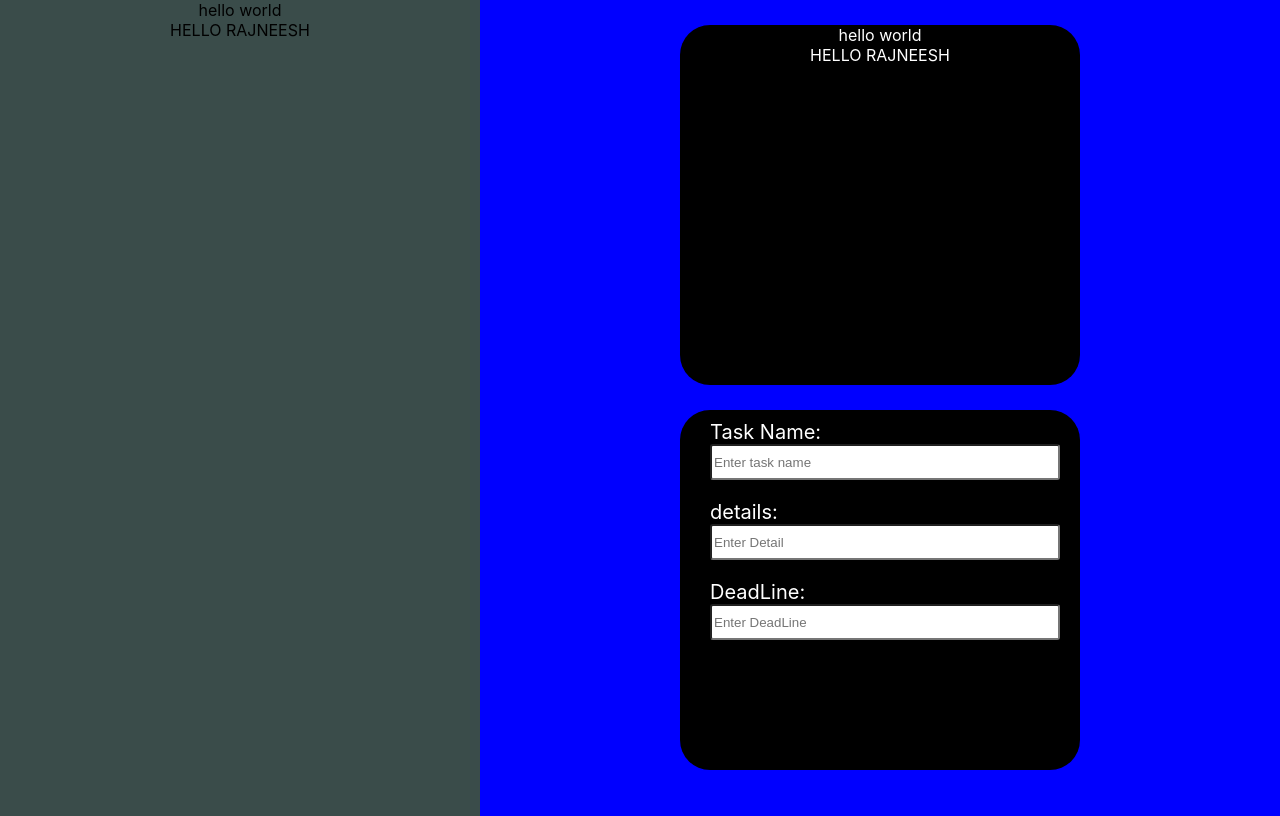
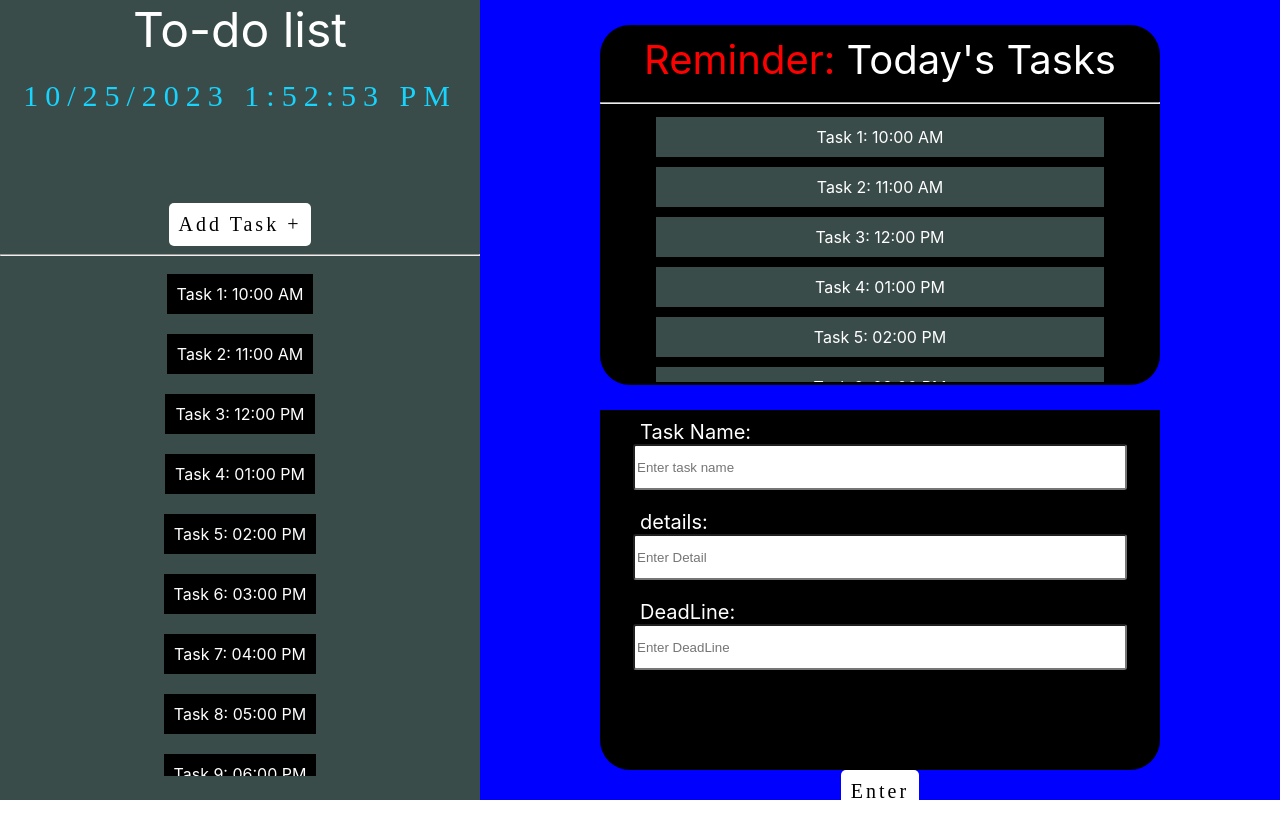
Before and after one commit to Rajneesh26D/TO-DO-List-Reminder, a React (Create React App) app: page / in a window 1280 px wide. Built offline with nearby package versions, Linux system fonts and the light colour scheme.

Commit message:
almost done with website ui

```diff
--- a/src/App.js
+++ b/src/App.js
@@ -4,14 +4,75 @@ import Reminder from "./Components/reminder";
 import './App.css'
 
 function App() {
+  const tasks = [
+    {
+      name: "Task 1",
+      time: "10:00 AM"
+    },
+    {
+      name: "Task 2",
+      time: "11:00 AM"
+    },
+    {
+      name: "Task 3",
+      time: "12:00 PM"
+    },
+    {
+      name: "Task 4",
+      time: "01:00 PM"
+    },
+    {
+      name: "Task 5",
+      time: "02:00 PM"
+    },
+    {
+      name: "Task 6",
+      time: "03:00 PM"
+    },
+    {
+      name: "Task 7",
+      time: "04:00 PM"
+    },
+    {
+      name: "Task 8",
+      time: "05:00 PM"
+    },
+    {
+      name: "Task 9",
+      time: "06:00 PM"
+    },
+    {
+      name: "Task 10",
+      time: "07:00 PM"
+    },
+    {
+      name: "Task 11",
+      time: "08:00 PM"
+    },
+    {
+      name: "Task 12",
+      time: "09:00 PM"
+    },
+    {
+      name: "Task 13",
+      time: "10:00 PM"
+    },
+    {
+      name: "Task 14",
+      time: "11:00 PM"
+    },
+    {
+      name: "Task 15",
+      time: "12:00 AM"
+    }
+  ]
   return (
     <div className="App">
-      <Main/>
+      <Main />
       <div className="right-side">
-      <Reminder/>
-      <Input/>
+        <Reminder tasks={tasks}/>
+        <Input />
       </div>
-
     </div>
   );
 }
--- a/src/Components/input.css
+++ b/src/Components/input.css
@@ -1,29 +1,26 @@
-.input-div{
+.input-div {
     background-color: black;
     color: white;
-    width: 50%;
+    width: 70%;
     height: 45vh;
     border-radius: 30px;
     margin: 0px 100px 0px 100px;
-
 }
 
-
-.task-name, .details, .Time{
+.task-name, .details, .time {
     padding: 10px;
 }
 
-.task-header{
+.task-header {
     display: flex;
     font-size: 20px;
-    align-items: start;
-    margin: 0 0 0 20px;
+    align-items: flex-start;
+    margin: 0 0 0 30px;
 }
 
-input{
+input {
     width: 90%;
-    height: 30px;
-    margin: 0 0 0 10px;
+    height: 40px;
+    margin: 0;
     border-radius: 3px;
-
 }
--- a/src/Components/input.js
+++ b/src/Components/input.js
@@ -2,22 +2,21 @@ import './input.css'
 
 
 function Input() {
-    return(
+    return (
         <div className="input-div">
             <div className="task-name">
                 <p className='task-header'>Task Name:</p>
                 <input type="text" placeholder='Enter task name' />
             </div>
-
-
             <div className="details">
                 <p className='task-header'>details:</p>
                 <input type="text" placeholder='Enter Detail' />
             </div>
-        <div className="Time">
+            <div className="time">
                 <p className='task-header'>DeadLine:</p>
                 <input type="text" placeholder='Enter DeadLine' />
             </div>
+            <button>Enter</button>
         </div>
     )
 }
--- a/src/Components/main.css
+++ b/src/Components/main.css
@@ -1,5 +1,52 @@
-.main-div{
+.main-div {
     width: 60%;
-    height:102vh;
+    height:100vh;
     background-color: #3a4c4a;
+    color: white;
 }
+
+.title {
+    font-size: 48px;
+}
+
+.time-box {
+    color: #17D4FE;
+    font-size: 30px;
+    font-family: Orbitron;
+    letter-spacing: 7px;
+}
+
+button {
+    background-color: white;
+    color: black;
+    border-radius: 5px;
+    border: none;
+    padding: 10px;
+    font-size: 20px;
+    font-family: Orbitron;
+    letter-spacing: 3px;
+    cursor: pointer;
+    margin: 90px 0 0 0;
+}
+
+button:hover {
+    background-color: rgb(124, 121, 121);
+
+}
+
+.list {
+    display: flex;
+    flex-direction: column;
+    align-items: center;
+    height: 64vh;
+    overflow: scroll;
+}
+
+.task{
+    padding: 10px;
+}
+
+.task-name, .details, .time {
+    background-color: black;
+    color: white;
+}
--- a/src/Components/main.js
+++ b/src/Components/main.js
@@ -1,12 +1,102 @@
-import  './main.css'
+import { useEffect, useState } from 'react';
+import './main.css'
 
 
 function Main() {
-    return(
-       <div className="main-div">
-        <div className="title"> hello world</div>
-        <div className="task-box"> HELLO RAJNEESH</div>
-       </div>
+    var [date, setDate] = useState(new Date());
+    var [task, setTask] = useState([]);
+
+    const tasks = [
+        {
+            name: "Task 1",
+            time: "10:00 AM"
+        },
+        {
+            name: "Task 2",
+            time: "11:00 AM"
+        },
+        {
+            name: "Task 3",
+            time: "12:00 PM"
+        },
+        {
+            name: "Task 4",
+            time: "01:00 PM"
+        },
+        {
+            name: "Task 5",
+            time: "02:00 PM"
+        },
+        {
+            name: "Task 6",
+            time: "03:00 PM"
+        },
+        {
+            name: "Task 7",
+            time: "04:00 PM"
+        },
+        {
+            name: "Task 8",
+            time: "05:00 PM"
+        },
+        {
+            name: "Task 9",
+            time: "06:00 PM"
+        },
+        {
+            name: "Task 10",
+            time: "07:00 PM"
+        },
+        {
+            name: "Task 11",
+            time: "08:00 PM"
+        },
+        {
+            name: "Task 12",
+            time: "09:00 PM"
+        },
+        {
+            name: "Task 13",
+            time: "10:00 PM"
+        },
+        {
+            name: "Task 14",
+            time: "11:00 PM"
+        },
+        {
+            name: "Task 15",
+            time: "12:00 AM"
+        }
+    ]
+    task = tasks;
+
+    useEffect(() => {
+        var timer = setInterval(() => setDate(new Date()), 1000)
+        return function cleanup() {
+            clearInterval(timer)
+        }
+    });
+    const showTime = date.toLocaleDateString() + " " + date.toLocaleTimeString();
+
+    return (
+        <div className="main-div">
+            <div className="title">To-do list</div>
+            <br></br>
+            <div className="time-box">{showTime} </div>
+            <div className='task-bar'>
+                <button className='add-task'>Add Task +</button>
+                <hr></hr>
+                <div className="list">
+                    {task.map((task) => {
+                        return (
+                            <div className="task">
+                                <div className="task-name">{task.name}: {task.time}</div>
+                            </div>
+                        )
+                    })}
+                </div>
+            </div>
+        </div>
     )
 }
 
--- a/src/Components/reminder.css
+++ b/src/Components/reminder.css
@@ -1,9 +1,30 @@
-.reminder-div{
+.reminder-div {
     background-color: black;
     color: white;
-    width: 50%;
+    width: 70%;
     height: 45vh;
     border-radius: 30px;
     margin: 25px 100px 25px 100px;
+}
 
+.reminder-title {
+    font-size: 40px;
+    padding: 10px;
 }
+
+.task-box {
+    display: flex;
+    flex-direction: column;
+    align-items: center;
+    height: 75%;
+    overflow: scroll;
+}
+
+.task-box .task {
+    padding: 5px 0;
+    width: 80%;
+}
+
+.task-box .task-name {
+    background-color: #3a4c4a;;
+}
--- a/src/Components/reminder.js
+++ b/src/Components/reminder.js
@@ -1,10 +1,17 @@
 import './reminder.css'
 
-function Reminder() {
+function Reminder(tasks) {
     return(
        <div className="reminder-div">
-        <div className="title"> hello world</div>
-        <div className="task-box"> HELLO RAJNEESH</div>
+        <div className="reminder-title"><span style={{ color: "red" }}>Reminder:</span> Today's Tasks</div>
+        <hr></hr>
+        <div className="task-box">
+            {tasks.tasks.map((task) => (
+                <div className="task">
+                    <div className="task-name">{task.name}: {task.time}</div>
+                </div>
+            ))}
+        </div>
        </div>
     )
 }
```
Lines whose indentation alone changed are shown as unchanged.
